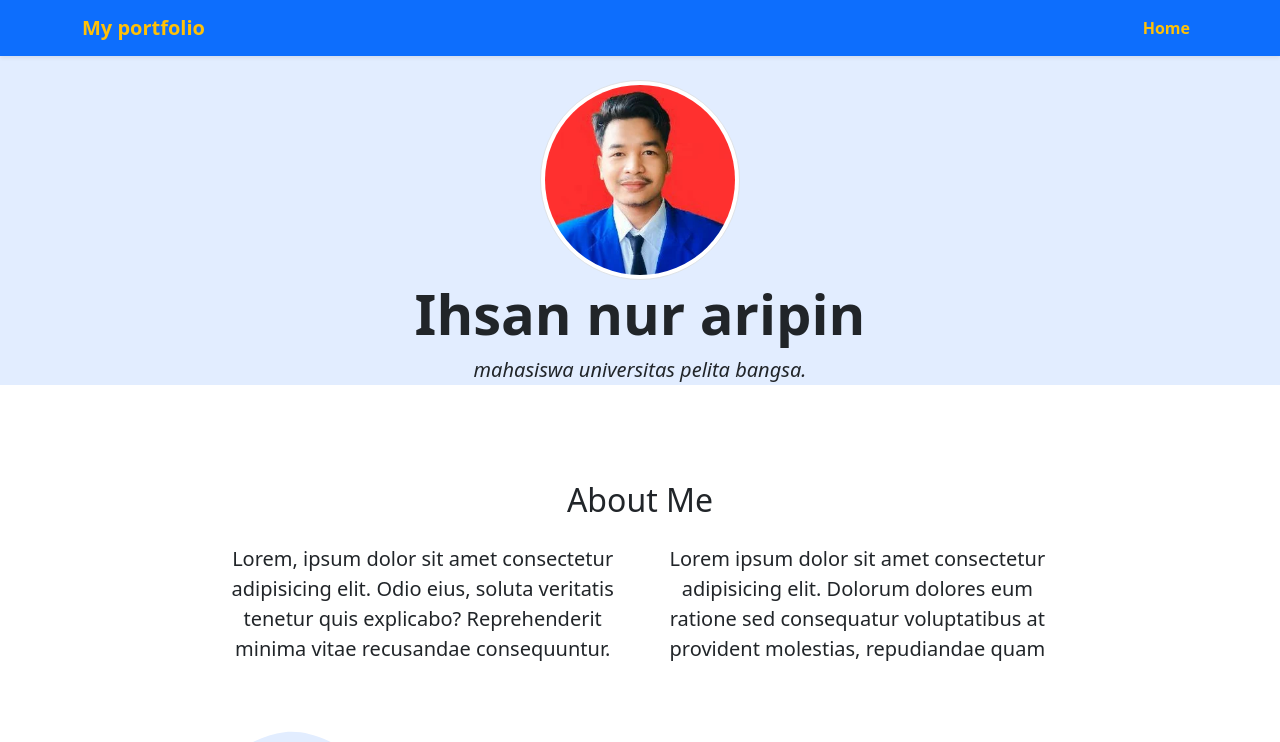
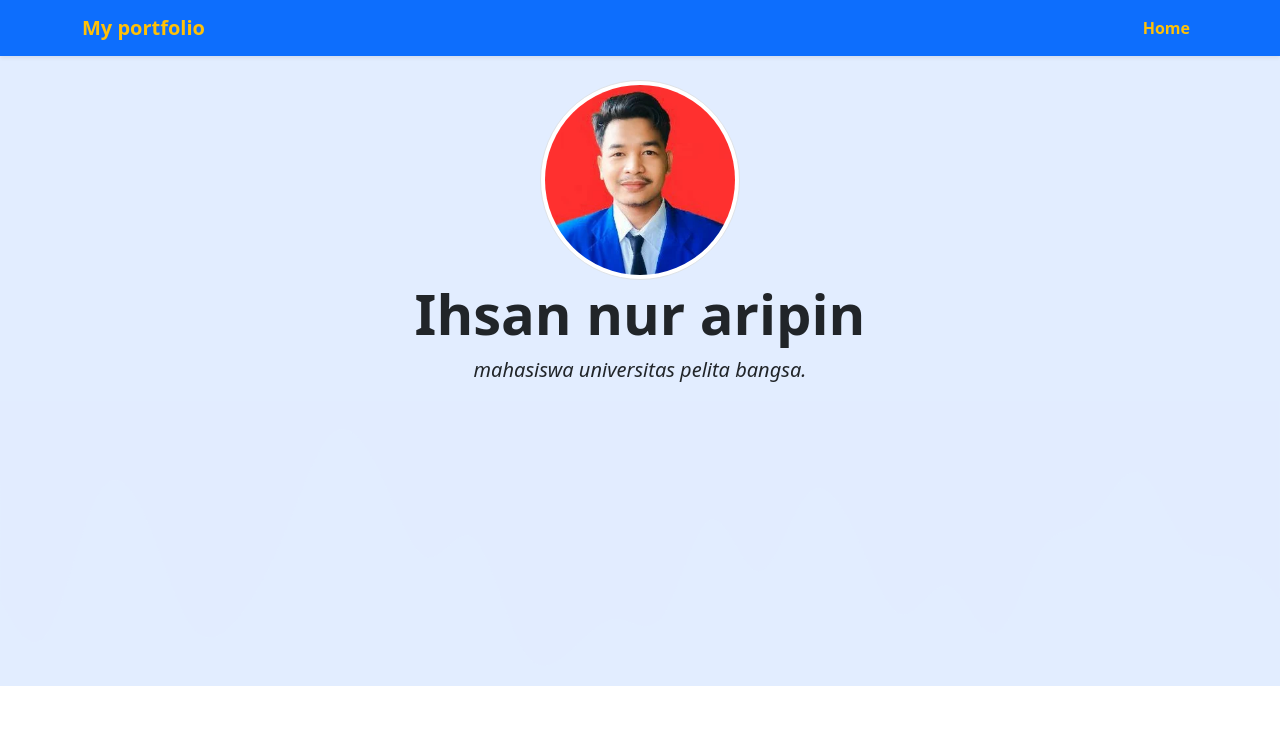
Before and after one commit to ihsan209/portfolio, a plain HTML site: page index.html in a window 1280 px wide. Shown: the top 742 px of the page. Drawn offline with nearby package versions, Linux system fonts and the light colour scheme.

Commit message:
first commit

```diff
--- a/index.html
+++ b/index.html
@@ -29,6 +29,7 @@
             <li class="nav-item">
               <a class="nav-link active fw-bolder text-warning" aria-current="page" href="#Home">Home</a>
             </li>
+          </ul>
         </div>
       </div>
     </nav>
@@ -39,6 +40,13 @@
       <img src="img/unnamed.webp" alt="Ihsan nur aripin" width="200" class="rounded-circle img-thumbnail" />
       <h1 class="display-4 fw-bolder">Ihsan nur aripin</h1>
       <p class="lead fst-italic">mahasiswa universitas pelita bangsa.</p>
+      <svg xmlns="http://www.w3.org/2000/svg" viewBox="0 0 1440 320">
+        <path
+        fill="#e2edff"
+        fill-opacity="0.76"
+         d="M0,224L8.9,240C17.8,256,36,288,53,261.3C71.1,235,89,149,107,112C124.4,75,142,85,160,122.7C177.8,160,196,224,213,250.7C231.1,277,249,267,267,245.3C284.4,224,302,192,320,149.3C337.8,107,356,53,373,37.3C391.1,21,409,43,427,80C444.4,117,462,171,480,176C497.8,181,516,139,533,154.7C551.1,171,569,245,587,277.3C604.4,309,622,299,640,282.7C657.8,267,676,245,693,245.3C711.1,245,729,267,747,240C764.4,213,782,139,800,133.3C817.8,128,836,192,853,192C871.1,192,889,128,907,106.7C924.4,85,942,107,960,144C977.8,181,996,235,1013,240C1031.1,245,1049,203,1067,208C1084.4,213,1102,267,1120,261.3C1137.8,256,1156,192,1173,165.3C1191.1,139,1209,149,1227,133.3C1244.4,117,1262,75,1280,80C1297.8,85,1316,139,1333,160C1351.1,181,1369,171,1387,176C1404.4,181,1422,203,1431,213.3L1440,224L1440,0L1431.1,0C1422.2,0,1404,0,1387,0C1368.9,0,1351,0,1333,0C1315.6,0,1298,0,1280,0C1262.2,0,1244,0,1227,0C1208.9,0,1191,0,1173,0C1155.6,0,1138,0,1120,0C1102.2,0,1084,0,1067,0C1048.9,0,1031,0,1013,0C995.6,0,978,0,960,0C942.2,0,924,0,907,0C888.9,0,871,0,853,0C835.6,0,818,0,800,0C782.2,0,764,0,747,0C728.9,0,711,0,693,0C675.6,0,658,0,640,0C622.2,0,604,0,587,0C568.9,0,551,0,533,0C515.6,0,498,0,480,0C462.2,0,444,0,427,0C408.9,0,391,0,373,0C355.6,0,338,0,320,0C302.2,0,284,0,267,0C248.9,0,231,0,213,0C195.6,0,178,0,160,0C142.2,0,124,0,107,0C88.9,0,71,0,53,0C35.6,0,18,0,9,0L0,0Z"
+         ></path>
+      </svg>
     </section>
     <!-- akhir jumbroton -->
 
```
